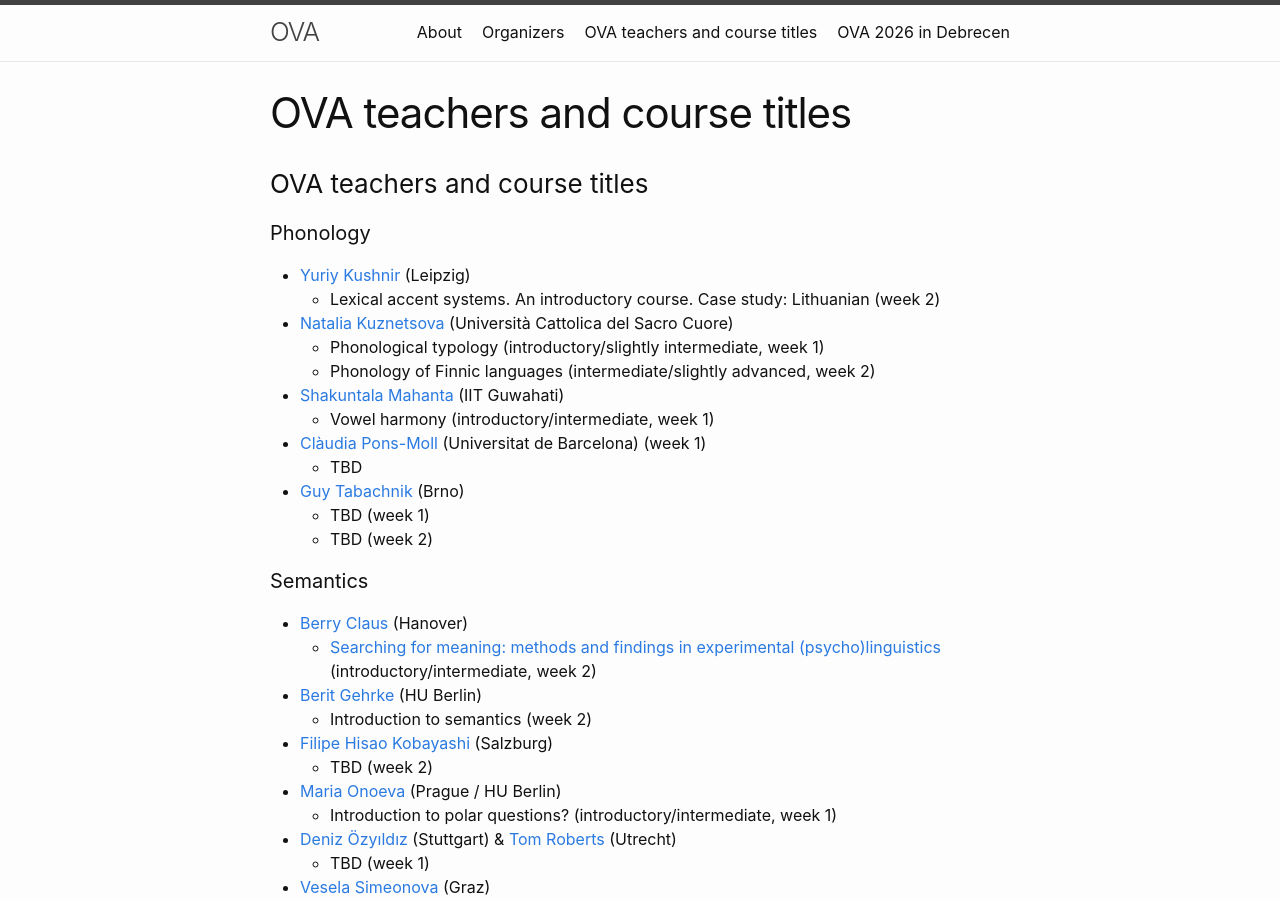
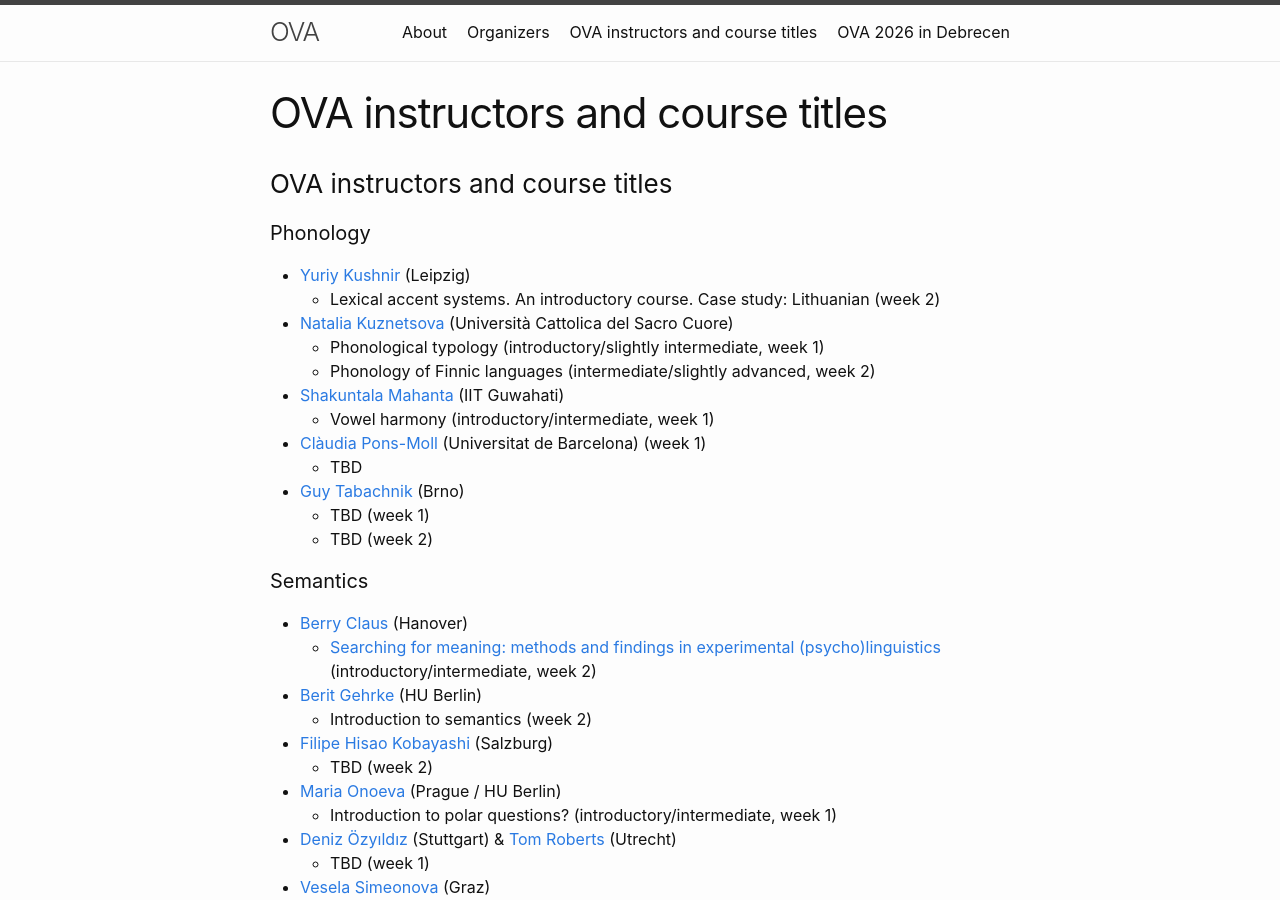
Before and after one commit to ovaschool/ovaschool.github.io, a Jekyll site: the page built from staticpages/ova2026-instructors-and-titles.markdown, in a window 1280 px wide and 900 px high. Built offline with Jekyll 4.4.1, drawn with Linux system fonts in a browser that asks for light colours; our own code applies the rules of GitHub Pages for plain Markdown files.

Commit message:
Update ova2026-instructors-and-titles.markdown

```diff
--- a/staticpages/ova2026-instructors-and-titles.markdown
+++ b/staticpages/ova2026-instructors-and-titles.markdown
@@ -1,11 +1,11 @@
 ---
 layout: page
-title: OVA 2026: Teachers and course titles
+title: OVA 2026: Instructors and course titles
 permalink: FILLINc
 exclude: true
 ---
 
-### OVA teachers and course titles
+### OVA instructors and course titles
 
 #### Phonology
 
```
